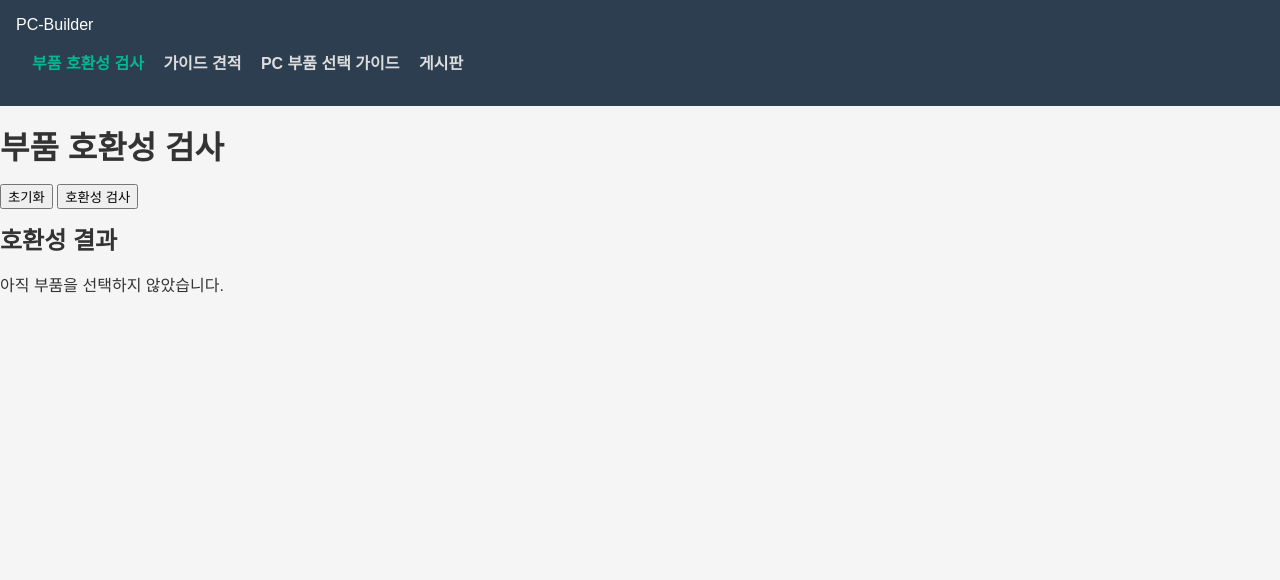
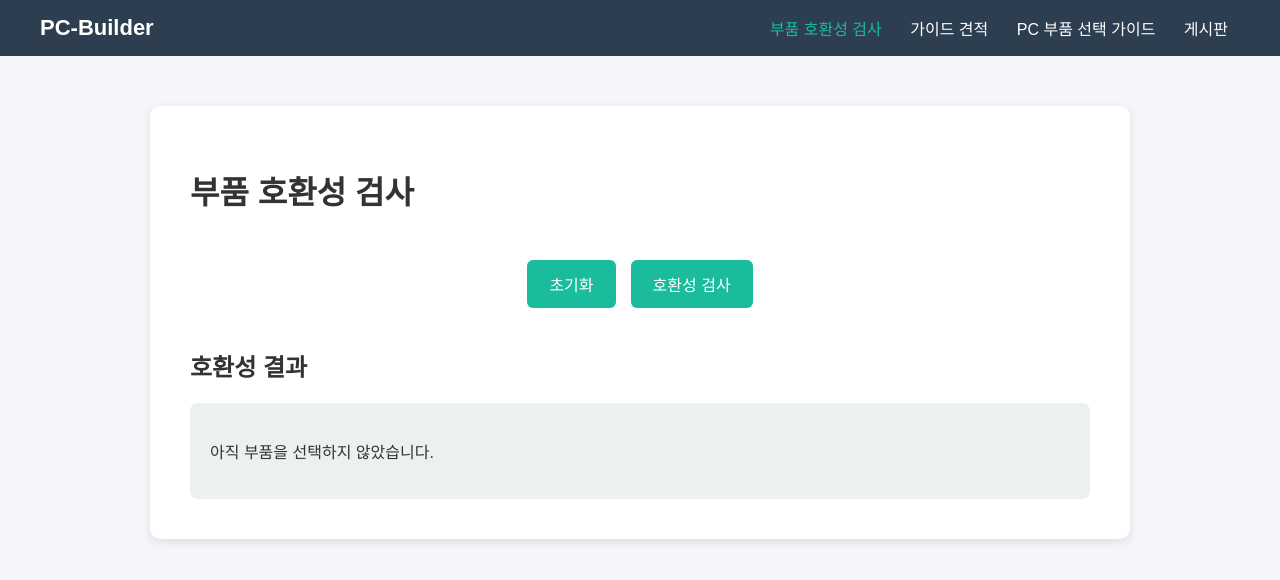
Before and after one commit to jyh8633/pc-builder, a plain HTML site: page compatibility.html in a window 1280 px wide. Drawn offline with Linux system fonts and the light colour scheme.

Commit message:
Update style.css

```diff
--- a/style.css
+++ b/style.css
@@ -1,104 +1,96 @@
-/* 전체 공통 */
 body {
-  font-family: "Noto Sans KR", sans-serif;
+  font-family: "Pretendard", sans-serif;
   margin: 0;
-  padding: 0;
-  background-color: #f5f5f5;
+  background: #f5f6fa;
   color: #333;
 }
 
-h1, h2 {
-  margin: 0.5em 0;
+header {
+  display: flex;
+  justify-content: space-between;
+  align-items: center;
+  background: #2c3e50;
+  padding: 15px 40px;
+  color: white;
 }
 
-/* 헤더 */
-header, nav {
-  background-color: #2c3e50;
-  color: white;
-  padding: 1em;
+.logo {
+  font-size: 22px;
+  font-weight: 700;
+  cursor: pointer;
+  transition: 0.3s;
+}
+
+.logo:hover {
+  color: #1abc9c;
 }
 
 nav a {
-  color: #ddd;
-  margin-right: 15px;
+  color: white;
+  margin: 0 12px;
   text-decoration: none;
-  font-weight: bold;
+  font-weight: 500;
+  transition: 0.3s;
 }
 
-nav a.active, nav a:hover {
-  color: #00b894;
+nav a:hover, nav a.active {
+  color: #1abc9c;
 }
 
-/* 홈 화면 */
-.home-container {
-  text-align: center;
-  margin-top: 4em;
-}
-
-.home-container h2 {
-  font-size: 2em;
-  margin-bottom: 1em;
-}
-
-.btn-main {
-  display: inline-block;
-  padding: 1em 2em;
-  background-color: #00b894;
-  color: white;
-  border-radius: 8px;
-  text-decoration: none;
-  font-weight: bold;
-}
-
-/* 호환성 검사 화면 */
-.builder-container {
-  width: 90%;
-  max-width: 800px;
-  margin: 2em auto;
+main {
+  max-width: 900px;
+  margin: 50px auto;
   background: white;
   border-radius: 10px;
-  padding: 2em;
+  padding: 40px;
   box-shadow: 0 3px 10px rgba(0,0,0,0.1);
 }
 
-.part-row {
-  margin-bottom: 1em;
+.home {
+  text-align: center;
 }
 
-.part-row label {
-  display: inline-block;
-  width: 150px;
+button {
+  background: #1abc9c;
+  color: white;
+  border: none;
+  border-radius: 6px;
+  padding: 12px 22px;
+  font-size: 16px;
+  cursor: pointer;
+  transition: 0.3s;
+}
+
+button:hover {
+  background: #16a085;
+}
+
+#selectors {
+  display: grid;
+  gap: 15px;
+  margin-top: 20px;
 }
 
 select {
-  padding: 0.5em;
-  width: 60%;
+  width: 100%;
+  padding: 10px;
+  border: 1px solid #ccc;
+  border-radius: 5px;
 }
 
-#resetBtn {
-  padding: 0.7em 1.5em;
-  background-color: #e74c3c;
-  color: white;
-  border: none;
-  border-radius: 6px;
-  cursor: pointer;
-  font-weight: bold;
+#results {
+  margin-top: 40px;
 }
 
-#resetBtn:hover {
-  background-color: #c0392b;
+#compatibilityResult {
+  background: #ecf0f1;
+  padding: 20px;
+  border-radius: 8px;
 }
 
-#result {
-  margin-top: 1em;
-  font-weight: bold;
+.buttons {
+  display: flex;
+  justify-content: center;
+  gap: 15px;
+  margin-top: 25px;
 }
-
-/* footer */
-footer {
-  text-align: center;
-  margin-top: 3em;
-  padding: 1em;
-  background-color: #2c3e50;
-  color: #ccc;
-}
```
